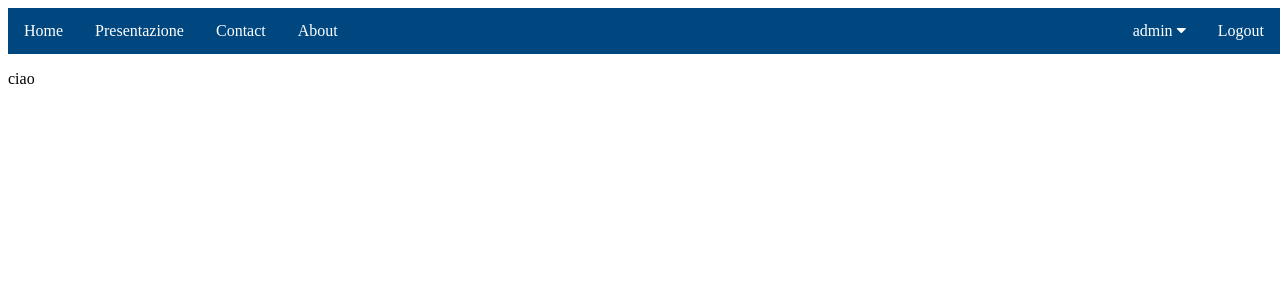
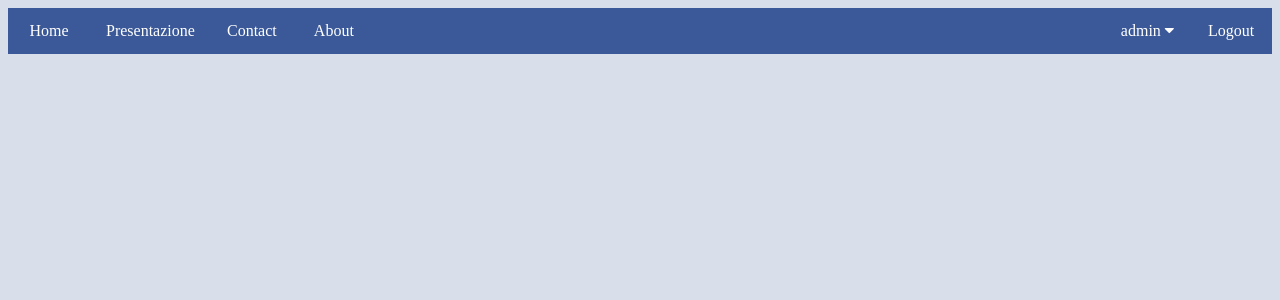
Before and after one commit to brofjst/dinamici, a Django app: page /home/ in a window 1280 px wide. Shown: the top 300 px of the page. Run offline with Django 3.2, Linux system fonts and the light colour scheme; a user stored in the database is signed in.

Commit message:
barra completata

```diff
--- a/home/static/home/menu.css
+++ b/home/static/home/menu.css
@@ -1,14 +1,18 @@
+body {
+    background-color: rgb(216, 223, 234);
+}
+
 #menu ul {
     list-style-type: none;
     margin: 0;
     padding: 0;
     overflow: hidden;
-    background-color: rgb(1, 71, 127);
+    background-color: rgb(59, 89, 152);
 }
 
-#menu ul ul{ /* contenitore tasti a destra */
+#menu ul ul { /* contenitore tasti a destra */
     position: absolute;
-    right: 0px;
+    right: 8px;
 }
 
 #menu a {
@@ -18,8 +22,8 @@
     text-align: center;
     padding: 14px 16px;
     text-decoration: none;
+    min-width: 50px;
 }
-
 
 #menu a:hover {
 	background-color: rgb(1, 108, 194);
@@ -38,8 +42,8 @@
     color: white;
     padding: 14px 16px;
     background-color: inherit;
-    font-family: inherit; /* Important for vertical align on mobile phones */
-    margin: 0; /* Important for vertical align on mobile phones */
+    font-family: inherit;
+    margin: 0;
 }
 
 .userbtn:hover {
@@ -55,7 +59,7 @@
 .dropdown-item {
     display: none;
     position: fixed;
-    background-color: rgb(1, 71, 127);
+    background-color: rgb(59, 89, 152);
 }
 
 .panel:hover .dropdown-item {
--- a/home/templates/home/index.html
+++ b/home/templates/home/index.html
@@ -3,7 +3,7 @@
 
 <body>
     {% block content %}
-    <p>ciao</p>
+
     {% endblock %}
 </body>
 
--- a/home/templates/home/menu.html
+++ b/home/templates/home/menu.html
@@ -2,7 +2,7 @@
 <html lang="it">
 <head>
     <meta charset="utf-8" />
-    <title>gephisite</title>
+    <title>graphsite</title>
     <meta name="viewport" content="width=device-width, initial-scale=1">
     <link rel="stylesheet" href="https://cdnjs.cloudflare.com/ajax/libs/font-awesome/4.7.0/css/font-awesome.min.css">
 </head>
@@ -24,7 +24,7 @@
                             </button>
                             <div class="dropdown">
                                 <div class="dropdown-item">
-                                    <a href="{% url 'admin:index' %}">pannello</a>
+                                    <a href="{% url 'admin:index' %}">panel</a>
                                 </div>
                             </div>
                         </div>
--- a/home/views.py
+++ b/home/views.py
@@ -1,5 +1,7 @@
 from django.shortcuts import render
 from django.contrib.auth.decorators import login_required
+from django.views.decorators.csrf import csrf_protect
+
 
 @login_required(login_url='/authentication/login/')
 def index(request):
```
Also changed, not shown: db.sqlite3. Lines whose indentation alone changed are shown as unchanged.
